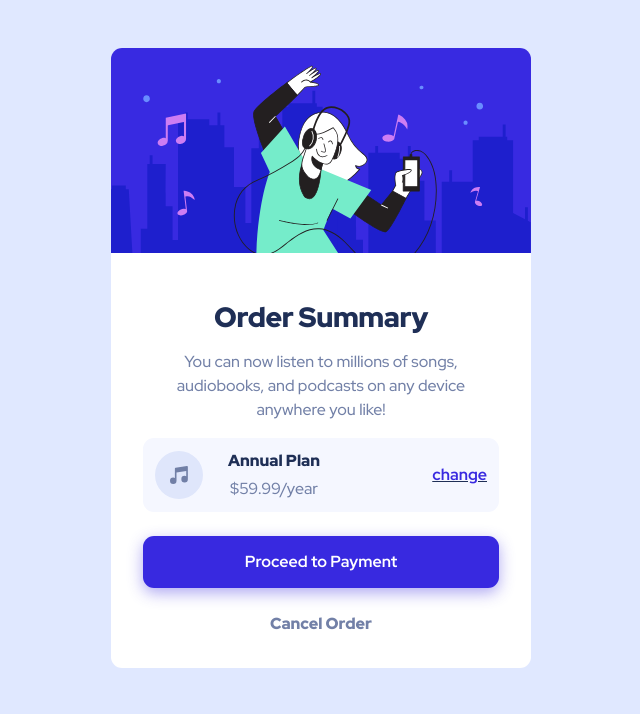
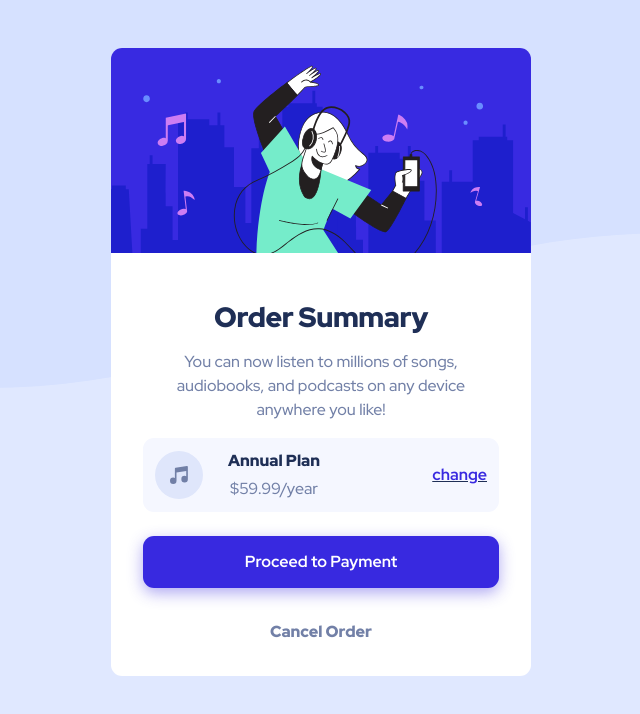
Before and after one commit to saharzakersoltani/order-summary-component-main, a plain HTML site: page index.html in a window 1280 px wide. Shown: the whole page, without its empty margins (319-959 px from the left). Drawn offline with Linux system fonts and the light colour scheme.

Commit message:
alter index and style

```diff
--- a/index.html
+++ b/index.html
@@ -24,6 +24,7 @@
         <div class="container">
           <div class="part-one">
             <img
+              class="background"
               src="images/illustration-hero.svg"
               alt="The girl is listening to the music!"
             />
@@ -47,10 +48,12 @@
                 >change</a
               >
             </div>
-            <div class="links-flex">
+            <div>
               <a class="proceed" href="#" aria-label="Proceed to Payment"
                 >Proceed to Payment</a
               >
+            </div>
+            <div>
               <a class="cancle" href="#" aria-label="Cancle Order"
                 >Cancel Order</a
               >
--- a/style.css
+++ b/style.css
@@ -30,6 +30,9 @@ body {
   line-height: 1.5;
   color: hsl(223, 47%, 23%);
   background-color: hsl(225, 100%, 94%);
+  background-image: url(/images/pattern-background-desktop.svg);
+  background-repeat: no-repeat;
+  background-size: 100%;
 }
 
 .container {
@@ -98,12 +101,6 @@ body {
   color: hsla(245, 75%, 52%, 0.676);
 }
 
-.links-flex {
-  display: flex;
-  flex-direction: column;
-  gap: 2.4rem;
-}
-
 .proceed:link,
 .proceed:visited {
   background-color: hsl(245, 75%, 52%);
@@ -114,6 +111,8 @@ body {
   box-shadow: 0 0.5rem 1.5rem 0 hsla(245, 75%, 52%, 0.405);
   border: none;
   border-radius: 11px;
+  display: block;
+  margin-bottom: 3.2rem;
 }
 
 .proceed:hover,
```
